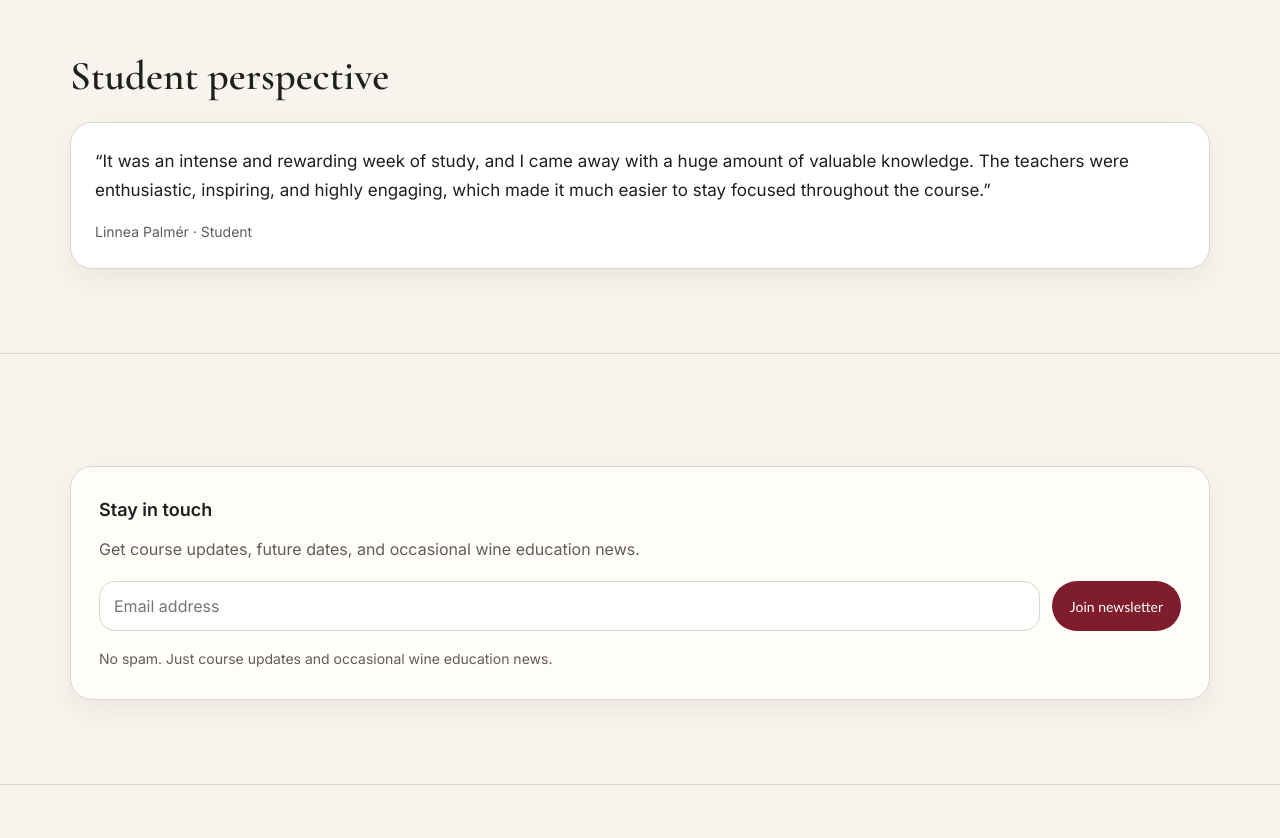
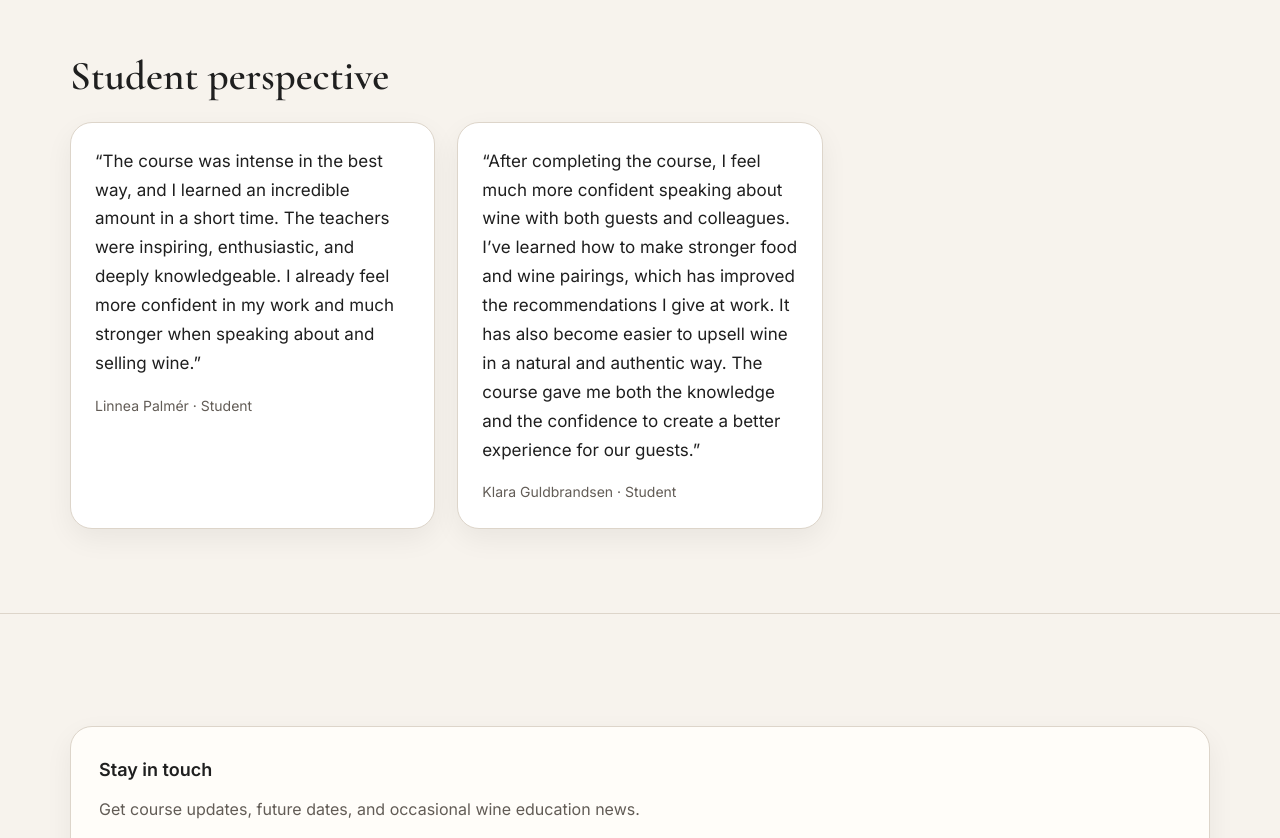
Before and after one commit to austinabelkis/Sommeliers-Academy-Sweden, a plain HTML site: page about.html in a window 1280 px wide. Shown: the part 1020-1858 px from the top of the page. Drawn offline with nearby package versions, Linux system fonts and the light colour scheme.

Commit message:
Update about.html

```diff
--- a/about.html
+++ b/about.html
@@ -76,13 +76,29 @@
 <section class="section section-border">
   <div class="container">
     <h2 data-en="Student perspective" data-sv="Studentperspektiv">Student perspective</h2>
-    <div class="testimonial" style="margin-top:24px;">
-      <p class="testimonial-quote"
-         data-en="“It was an intense and rewarding week of study, and I came away with a huge amount of valuable knowledge. The teachers were enthusiastic, inspiring, and highly engaging, which made it much easier to stay focused throughout the course.”"
-         data-sv="”Det var en intensiv och givande studievecka, och jag lämnade kursen med enormt mycket värdefull kunskap. Lärarna var entusiastiska, inspirerande och mycket engagerande, vilket gjorde det betydligt lättare att hålla fokus genom hela kursen.”">
-        “It was an intense and rewarding week of study, and I came away with a huge amount of valuable knowledge. The teachers were enthusiastic, inspiring, and highly engaging, which made it much easier to stay focused throughout the course.”
-      </p>
-      <div class="testimonial-meta" data-en="Linnea Palmér · Student" data-sv="Linnea Palmér · Student">Linnea Palmér · Student</div>
+
+    <div class="grid-3" style="margin-top:24px;">
+      <div class="testimonial">
+        <p class="testimonial-quote"
+           data-en="“The course was intense in the best way, and I learned an incredible amount in a short time. The teachers were inspiring, enthusiastic, and deeply knowledgeable. I already feel more confident in my work and much stronger when speaking about and selling wine.”"
+           data-sv="”Kursen var intensiv på bästa sätt, och jag lärde mig otroligt mycket på kort tid. Lärarna var inspirerande, entusiastiska och mycket kunniga. Jag känner mig redan tryggare i mitt arbete och mycket starkare när jag pratar om och säljer vin.”">
+          “The course was intense in the best way, and I learned an incredible amount in a short time. The teachers were inspiring, enthusiastic, and deeply knowledgeable. I already feel more confident in my work and much stronger when speaking about and selling wine.”
+        </p>
+        <div class="testimonial-meta" data-en="Linnea Palmér · Student" data-sv="Linnea Palmér · Student">
+          Linnea Palmér · Student
+        </div>
+      </div>
+
+      <div class="testimonial">
+        <p class="testimonial-quote"
+           data-en="“After completing the course, I feel much more confident speaking about wine with both guests and colleagues. I’ve learned how to make stronger food and wine pairings, which has improved the recommendations I give at work. It has also become easier to upsell wine in a natural and authentic way. The course gave me both the knowledge and the confidence to create a better experience for our guests.”"
+           data-sv="”Efter att ha gått kursen känner jag mig mycket tryggare när jag pratar om vin med både gäster och kollegor. Jag har lärt mig att göra bättre mat- och vinmatchningar, vilket har förbättrat de rekommendationer jag ger i arbetet. Det har också blivit lättare att merförsälja vin på ett naturligt och genuint sätt. Kursen gav mig både kunskapen och självförtroendet att skapa en bättre upplevelse för våra gäster.”">
+          “After completing the course, I feel much more confident speaking about wine with both guests and colleagues. I’ve learned how to make stronger food and wine pairings, which has improved the recommendations I give at work. It has also become easier to upsell wine in a natural and authentic way. The course gave me both the knowledge and the confidence to create a better experience for our guests.”
+        </p>
+        <div class="testimonial-meta" data-en="Klara Guldbrandsen · Student" data-sv="Klara Guldbrandsen · Student">
+          Klara Guldbrandsen · Student
+        </div>
+      </div>
     </div>
   </div>
 </section>
```
